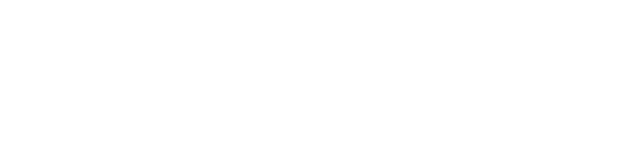
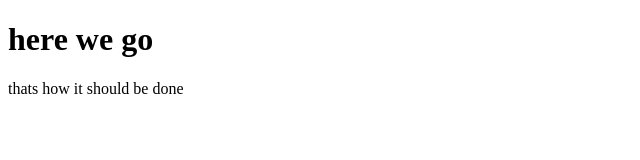
Before and after one commit to ronithemonster/my-seventh-repo, a plain HTML site: page index.html in a window 1280 px wide. Shown: the whole page, without its empty margins (0-640 px from the left). Drawn offline with Linux system fonts and the light colour scheme.

Commit message:
hi gitty

```diff
--- a/index.html
+++ b/index.html
@@ -7,5 +7,7 @@
     <title>Seventh repo</title>
 </head>
 <body>
+    <h1>here we go</h1>
+    <p>thats how it should be done</p>
 </body>
 </html>
```
